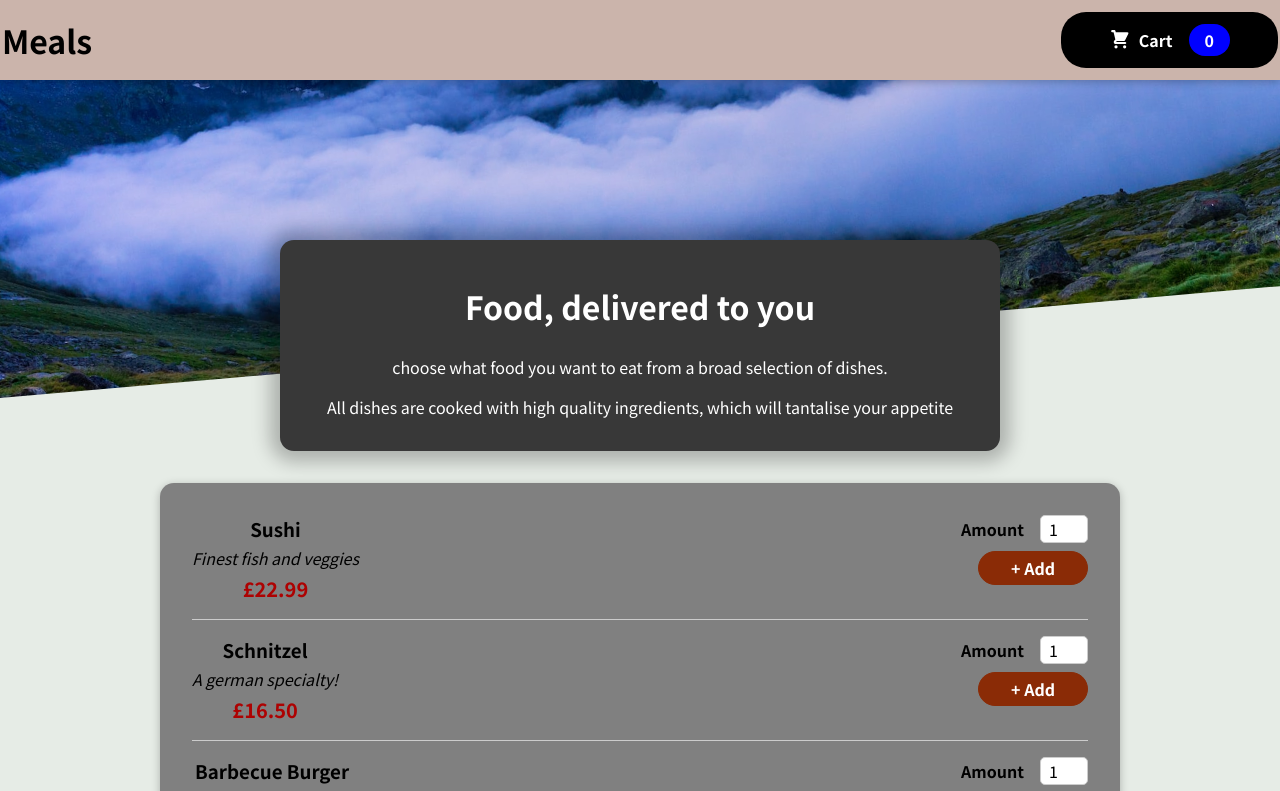
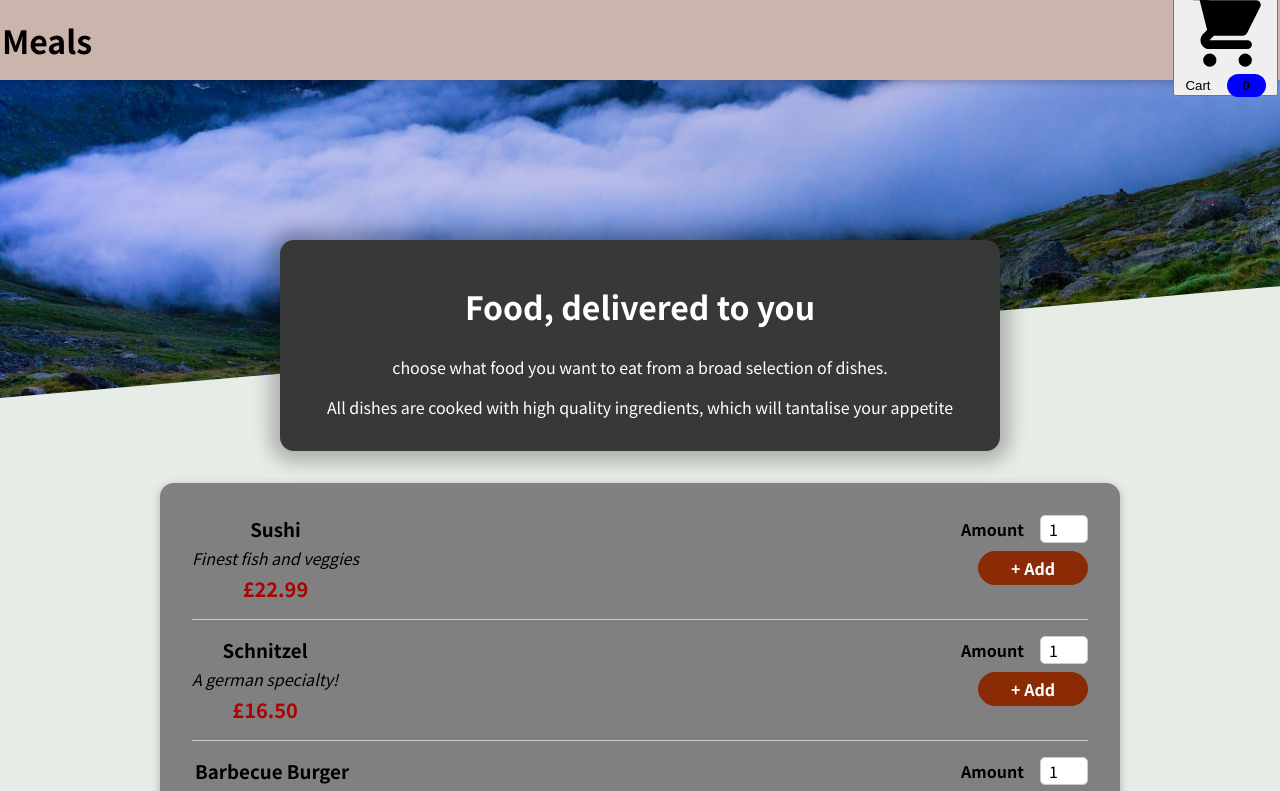
Before and after one commit to Alisyad9/weight_project, a React (Create React App) app: page / in a window 1280 px wide. Shown: the top 791 px of the page. Built offline with nearby package versions, Linux system fonts and the light colour scheme.

Commit message:
changed styling

```diff
--- a/src/components/Layout/HeaderButton.module.css
+++ b/src/components/Layout/HeaderButton.module.css
@@ -1,4 +1,4 @@
-.button {
+/* .button {
   cursor: pointer;
   font: inherit;
   border: none;
@@ -10,7 +10,7 @@
   align-items: center;
   border-radius: 25px;
   font-weight: bold;
-}
+} */
 
 .button:hover,
 .button:active {
```
